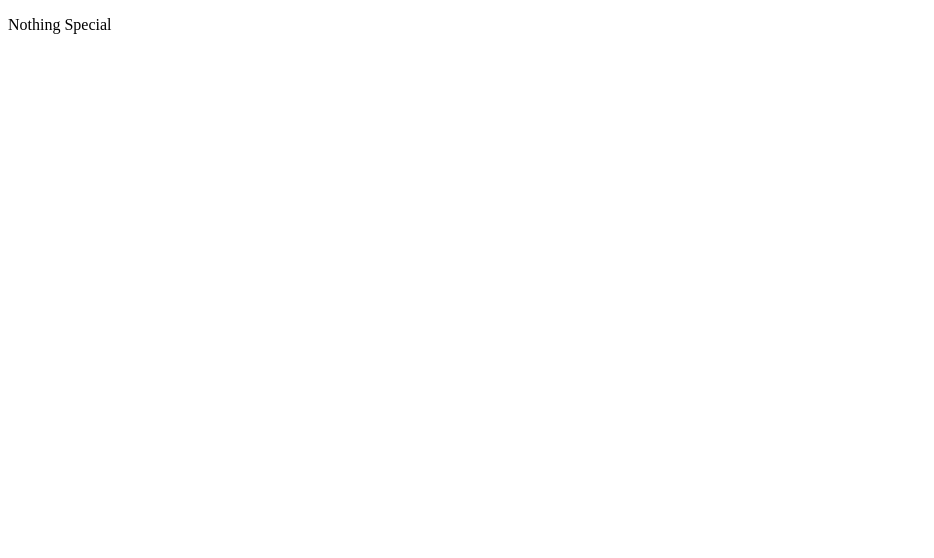
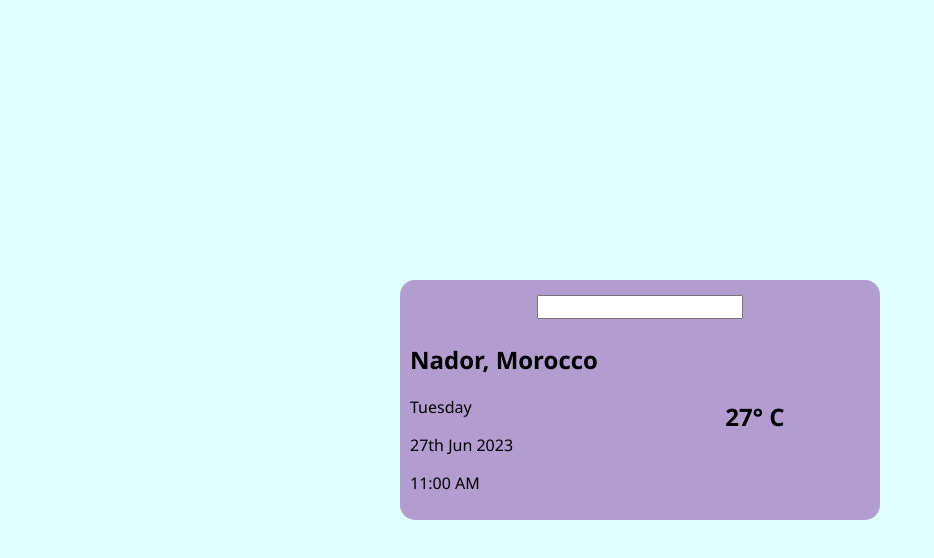
Before and after one commit to badrbouklad/badrbouklad.github.io, a plain HTML site: page index.html in a window 1280 px wide. Shown: the whole page, without its empty margins (0-934 px from the left). Drawn offline with Linux system fonts and the light colour scheme.

Commit message:
Weather App

```diff
--- a/css/style.css
+++ b/css/style.css
@@ -0,0 +1,36 @@
+*{
+    box-sizing: border-box;
+    font-family: 'Segoe UI', Tahoma, Geneva, Verdana, sans-serif;
+}
+body{
+    margin: 0;
+    padding: 0;
+}
+section{
+    background-color: lightcyan;
+    height: 100vh;
+    display: flex;
+    justify-content: center;
+    align-items: center;
+}
+.container{
+    display: grid;
+    grid-template-columns: 1fr 1fr;
+    grid-template-rows: 1fr 1fr;
+    background: #b39cd0 ;
+    height: 15rem;
+    width: 30rem;
+    border-radius: 15px;
+    padding: 10px;
+}
+.searchBox{
+    grid-column: 1/3;
+    display: flex;
+    align-items: center;
+    justify-content: center;
+}
+.right{
+    display: flex;
+    align-items: center;
+    justify-content: center;
+}
--- a/index.html
+++ b/index.html
@@ -4,10 +4,26 @@
     <meta charset="UTF-8">
     <meta http-equiv="X-UA-Compatible" content="IE=edge">
     <meta name="viewport" content="width=device-width, initial-scale=1.0">
+    <link rel="stylesheet" href="/css/style.css">
     <title>Document</title>
 </head>
 <body>
-    <p>Nothing Special</p>
+    <section>
+        <div class="container">
+            <div class="searchBox">
+                <input type="search" class="searchField" onkeydown="search(this)">
+            </div>
+            <div class="left">
+                <h2 class="city">Nador, Morocco</h2>
+                <p class="day">Tuesday</p>
+                <p class="date">27th Jun 2023</p>
+                <p class="time">11:00 AM</p>
+            </div>
+            <div class="right">
+                <h1 class="degree">27° C</h1>
+            </div>
+        </div>
+    </section>
     <script src="/main.js"></script>
 </body>
 </html>
--- a/main.js
+++ b/main.js
@@ -0,0 +1,42 @@
+const city1 = document.querySelector('.city');
+const humidity = document.querySelector('.day');
+const date = document.querySelector('.date');
+const time = document.querySelector('.time');
+const degree = document.querySelector('.degree');
+
+
+
+
+function search(e) {
+    if(event.key === 'Enter') {
+        let city = e.value;
+        e.value = ''
+        console.log(city)
+        getWeather2(city)
+    }
+}
+
+//Async & Await Methode
+async function getWeather(city){
+    const response = await fetch(`http://api.weatherapi.com/v1/current.json?key=40fc6f06cf77470888a140052232306&q=${city}`)
+    const data = await response.json();
+    city1.innerHTML = data.location.name;
+    humidity.innerHTML = data.current.humidity;
+    date.innerHTML = data.location.localtime.split(' ')[0];
+    time.innerHTML = data.location.localtime.split(' ')[1];
+    degree.innerHTML = data.current.feelslike_c;
+    console.log(data)
+}
+//Promise Methode
+function getWeather2(city) {
+    fetch(`http://api.weatherapi.com/v1/current.json?key=40fc6f06cf77470888a140052232306&q=${city}`)
+    .then(response => response.json())
+    .then(data => {
+        city1.innerHTML = data.location.name;
+        humidity.innerHTML = data.current.humidity;
+        date.innerHTML = data.location.localtime.split(' ')[0];
+        time.innerHTML = data.location.localtime.split(' ')[1];
+        degree.innerHTML = data.current.feelslike_c;
+        console.log(data)
+    })
+}
```
